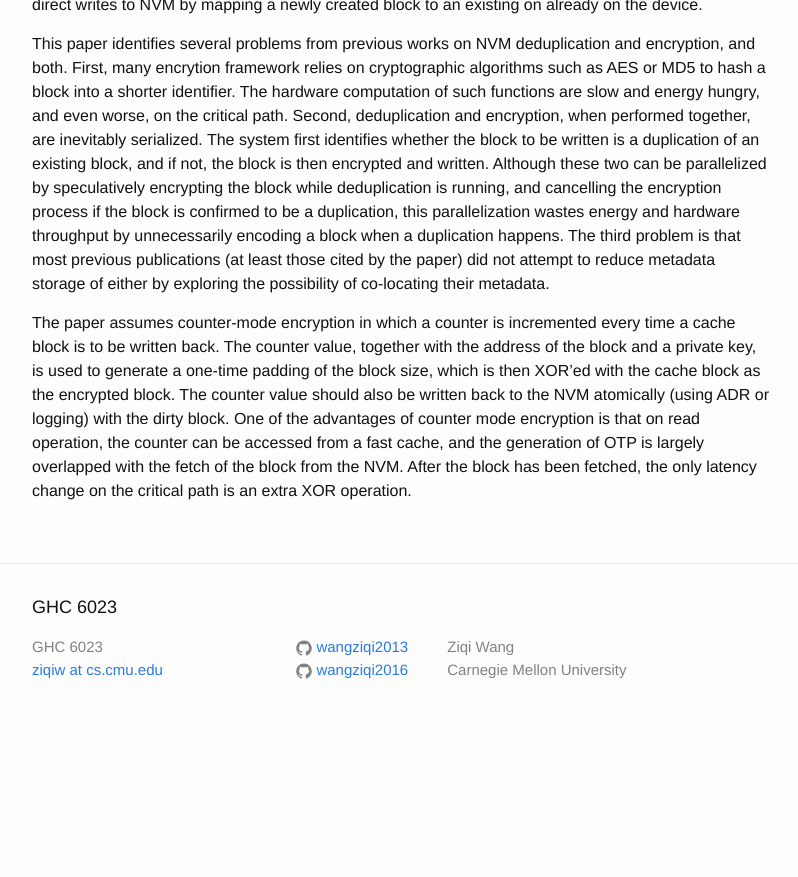
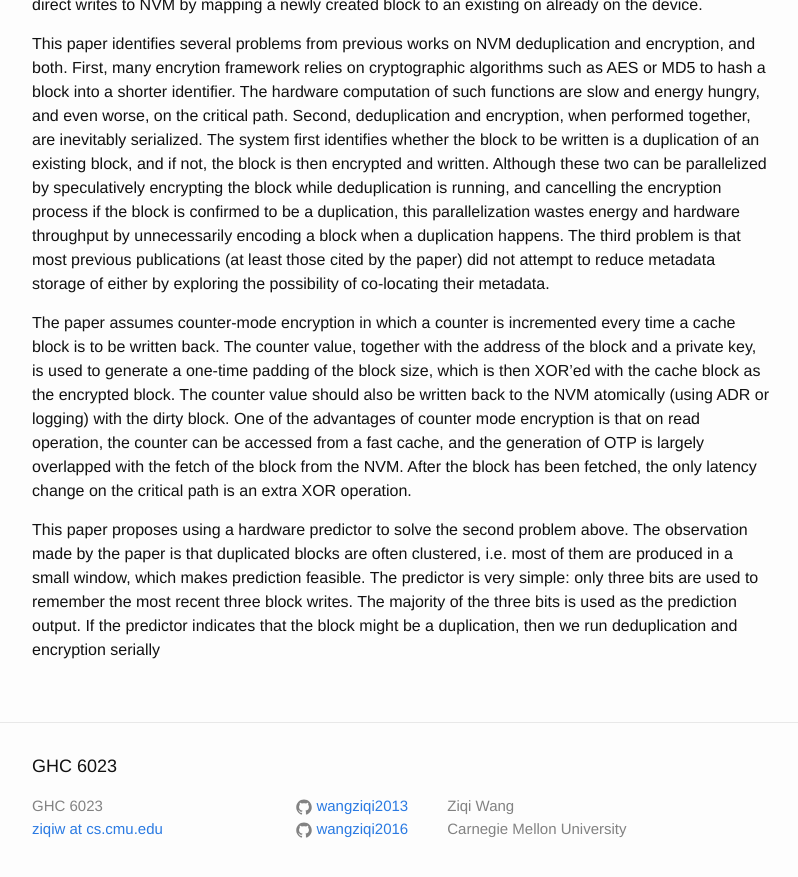
Before and after one commit to wangziqi2013/wangziqi2013.github.io, a Jekyll site: the page built from _posts/2019-08-16-improving-the-performance-and-endurance-of-encrypted.markdown, in a window 1280 px wide and 900 px high, scrolled down 1441 px. Shown: the top 877 px of the window, without its empty margins (238-1036 px from the left). Built offline with Jekyll 4.4.1, drawn with Linux system fonts in a browser that asks for light colours; before the commit the page ends 2182 px from its top, so only the background shows below that.

Commit message:
Working on prediction

```diff
--- a/_posts/2019-08-16-improving-the-performance-and-endurance-of-encrypted.markdown
+++ b/_posts/2019-08-16-improving-the-performance-and-endurance-of-encrypted.markdown
@@ -65,3 +65,9 @@ to the NVM atomically (using ADR or logging) with the dirty block. One of the ad
 on read operation, the counter can be accessed from a fast cache, and the generation of OTP is largely overlapped with
 the fetch of the block from the NVM. After the block has been fetched, the only latency change on the critical path is
 an extra XOR operation.
+
+This paper proposes using a hardware predictor to solve the second problem above. The observation made by the paper is
+that duplicated blocks are often clustered, i.e. most of them are produced in a small window, which makes prediction
+feasible. The predictor is very simple: only three bits are used to remember the most recent three block writes.
+The majority of the three bits is used as the prediction output. If the predictor indicates that the block might be
+a duplication, then we run deduplication and encryption serially
```
